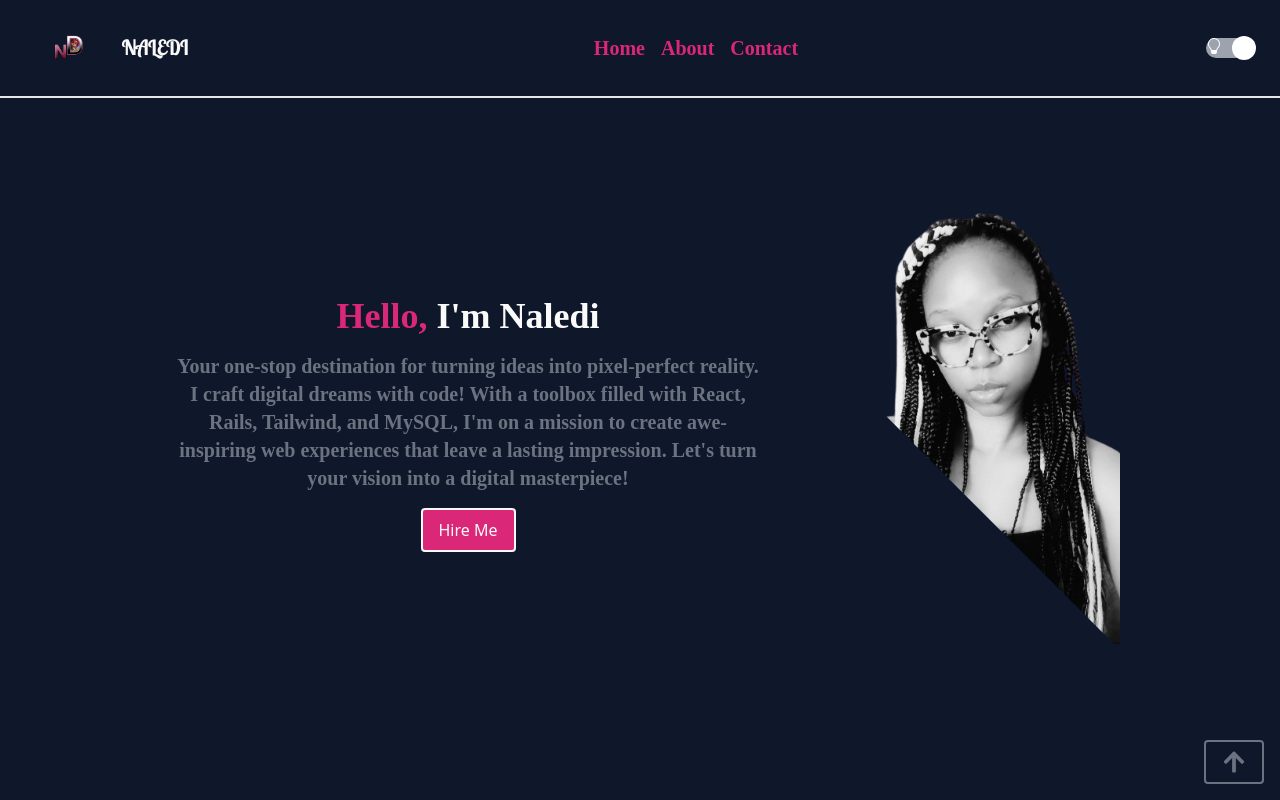
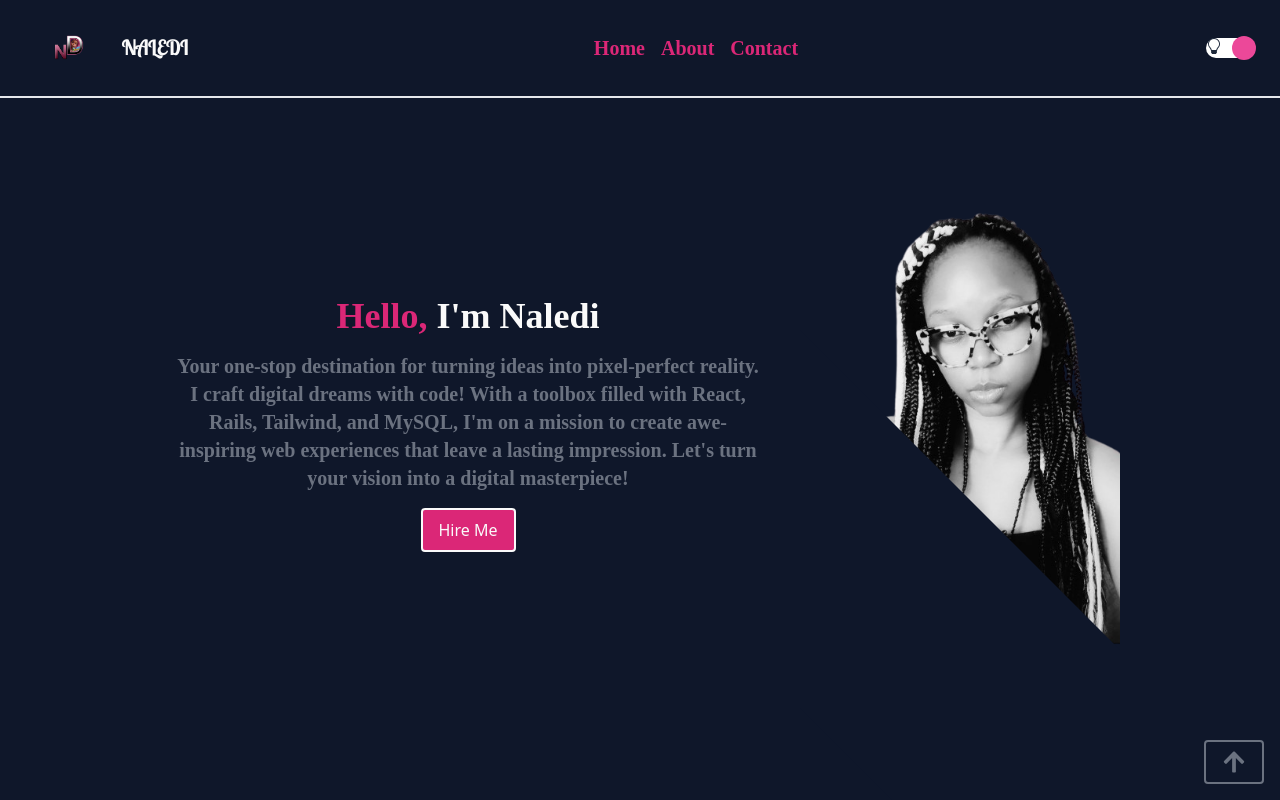
Before and after one commit to Naledi-Dikgale/portfolio-v3, a React (Vite) app: page / in a window 1280 px wide. Both pictures are taken after a click on the element 1229 px from the left and 48 px from the top of the page. Shown: the top 800 px of the page. Built offline with nearby package versions, Linux system fonts and the light colour scheme; no server answers; a web font is replaced by a local one.

Commit message:
Style swiper button

```diff
--- a/src/components/Navbar.jsx
+++ b/src/components/Navbar.jsx
@@ -35,13 +35,14 @@ function Navbar() {
             onChange={toggleTheme}
             checked={theme === 'dark'}
             offColor="#ec4899"
-            onColor="#9ca3af"
-            checkedIcon={<BsLightbulb color="#fff" />}
+            onColor="#fff"
+            checkedIcon={<BsLightbulb color="#1e293b" />}
             uncheckedIcon={<BsLightbulbOff color="#fff" />}
             height={20}
             width={48}
             handleDiameter={24}
-            handleColor={theme === 'dark' ? '#fde047' : '#fde047'}
+            offHandleColor="#1e293b"
+            onHandleColor="#ec4899"
           />
           <FaBars className={`md:hidden ${theme === 'light' ? 'text-primary-dark' : 'text-secondary-light'}`} onClick={toggleModal} />
         </div>
```
